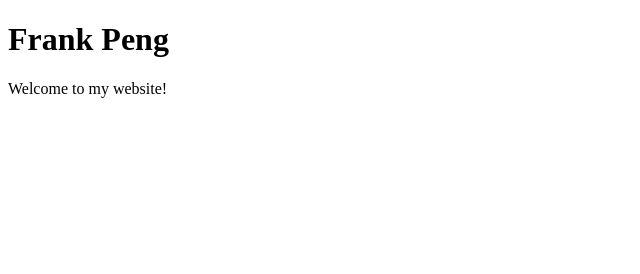
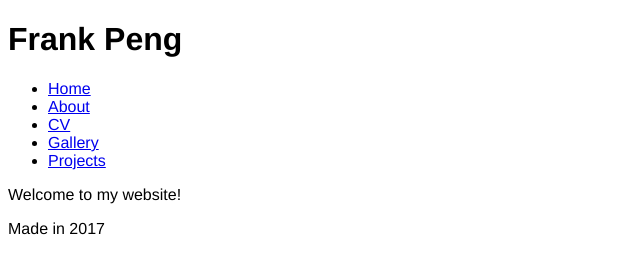
Before and after one commit to fpengdev/fpengdev.github.io, a plain HTML site: page index.html in a window 1280 px wide. Shown: the whole page, without its empty margins (0-640 px from the left). Drawn offline with Linux system fonts and the light colour scheme.

Commit message:
Adding Basic Website Elements
HTML 5 elements + Creating the main stylesheet CSS file.

```diff
--- /dev/null
+++ b/css/stylesheet.css
@@ -0,0 +1,3 @@
+body {
+  font-family: 'Helvetica', 'Arial', 'sans-serif';
+}
--- a/index.html
+++ b/index.html
@@ -1,7 +1,28 @@
 <!DOCTYPE html>
 <html>
+<head>
+  <meta name="viewport" content="width=device-width, initial-scale=1.0">
+  <link rel="stylesheet" type="text/css" href="/css/stylesheet.css">
+  <title>Frank Peng</title>
+</head>
 <body>
-  <h1>Frank Peng</h1>
+<header>
+    <h1>Frank Peng</h1>
+</header>
+  <nav>
+    <ul>
+      <li><a href="#">Home</a></li>
+      <li><a href="#">About</a></li>
+      <li><a href="#">CV</a></li>
+      <li><a href="#">Gallery</a></li>
+      <li><a href="#">Projects</a></li>
+    </ul>
+  </nav>
+<div class="main">
   <p>Welcome to my website!</p>
+</div>
+<footer>
+ <p>Made in 2017</p>
+</footer>
 </body>
 </html>
```
